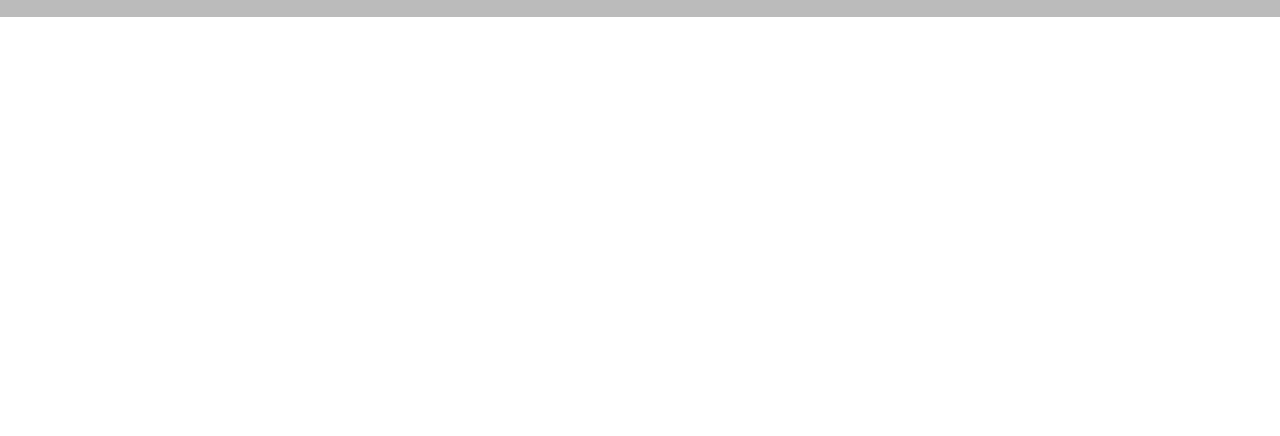
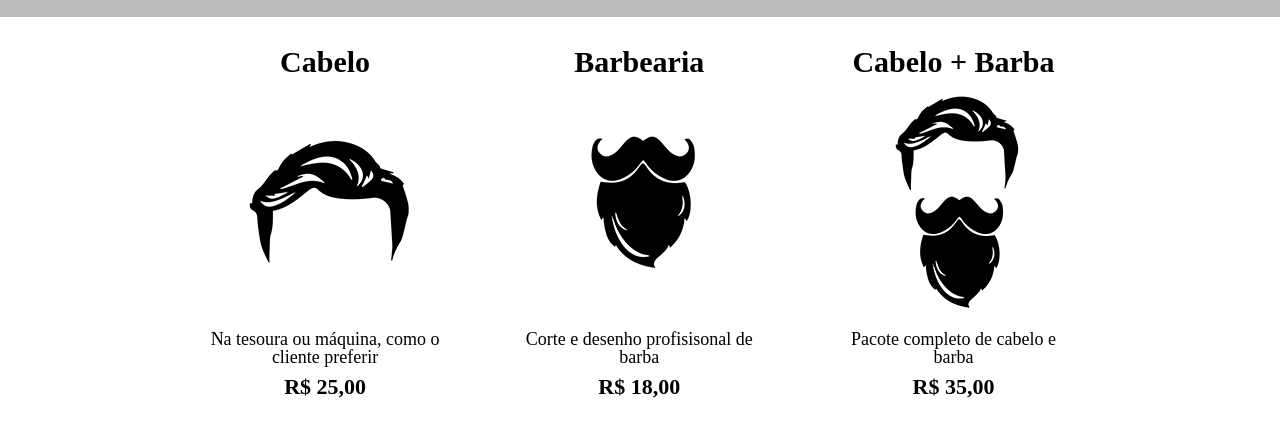
Before and after one commit to jeanhrsouza/learning-html-css, a plain HTML site: page produtos.html in a window 1280 px wide. Shown: the part 276-712 px from the top of the page. Drawn offline with Linux system fonts and the light colour scheme.

Commit message:
HTML e CSS3 parte 2: Lidando com bordas

```diff
--- a/produtos.css
+++ b/produtos.css
@@ -28,3 +28,33 @@
     font-size: 22px; /*alterando o tamanho da fonte*/
     text-decoration: none; /*removendo as decorações do texto*/
 }
+
+.produtos {
+    width: 940px;
+    margin: 0 auto;
+    padding: 50 0;
+}
+
+.produtos li {
+    display: inline-block; /*Ocupar somente o tamanho necessário*/
+    text-align: center; /*centralizando tudo que está dentro do li*/
+    width: 30%; /*distribuição de 30% dos lados*/
+    vertical-align: top;
+    margin: 0 1.5%;
+    padding: 30px 20px; /**/
+    box-sizing: border-box; /*trabalhar porcentagem com px*/
+}
+
+.produtos h2{
+    font-size: 30px;
+    font-weight: bold;
+}
+
+.produto-descricao {
+    font-size: 18px;
+}
+.produto-preco {
+    font-size: 22px;
+    font-weight: bold;
+    margin: 10px 0 0; /*margin-top: 10px é a mesma coisa*/
+}
--- a/produtos.html
+++ b/produtos.html
@@ -22,6 +22,31 @@
             </nav>
         </div>
     </header>
+
+    <main>
+        <ul class="produtos">
+            <li>
+                <h2>Cabelo</h2>
+                <img src="cabelo.jpg">
+                <p class="produto-descricao">Na tesoura ou máquina, como o cliente preferir</p>
+                <p class="produto-preco">R$ 25,00</p>
+            </li>
+            <li>
+                <h2>Barbearia</h2>
+                <img src="barba.jpg">
+                <p class="produto-descricao">Corte e desenho profisisonal de barba</p>
+                <p class="produto-preco">R$ 18,00</p>
+            </li>
+            <li>
+                <h2>Cabelo + Barba</h2>
+                <img src="cabelo+barba.jpg">
+                <p class="produto-descricao">Pacote completo de cabelo e barba</p>
+                <p class="produto-preco">R$ 35,00</p>
+            </li>
+        </ul>
+
+
+    </main>
 </body>
 
 </html>
```
